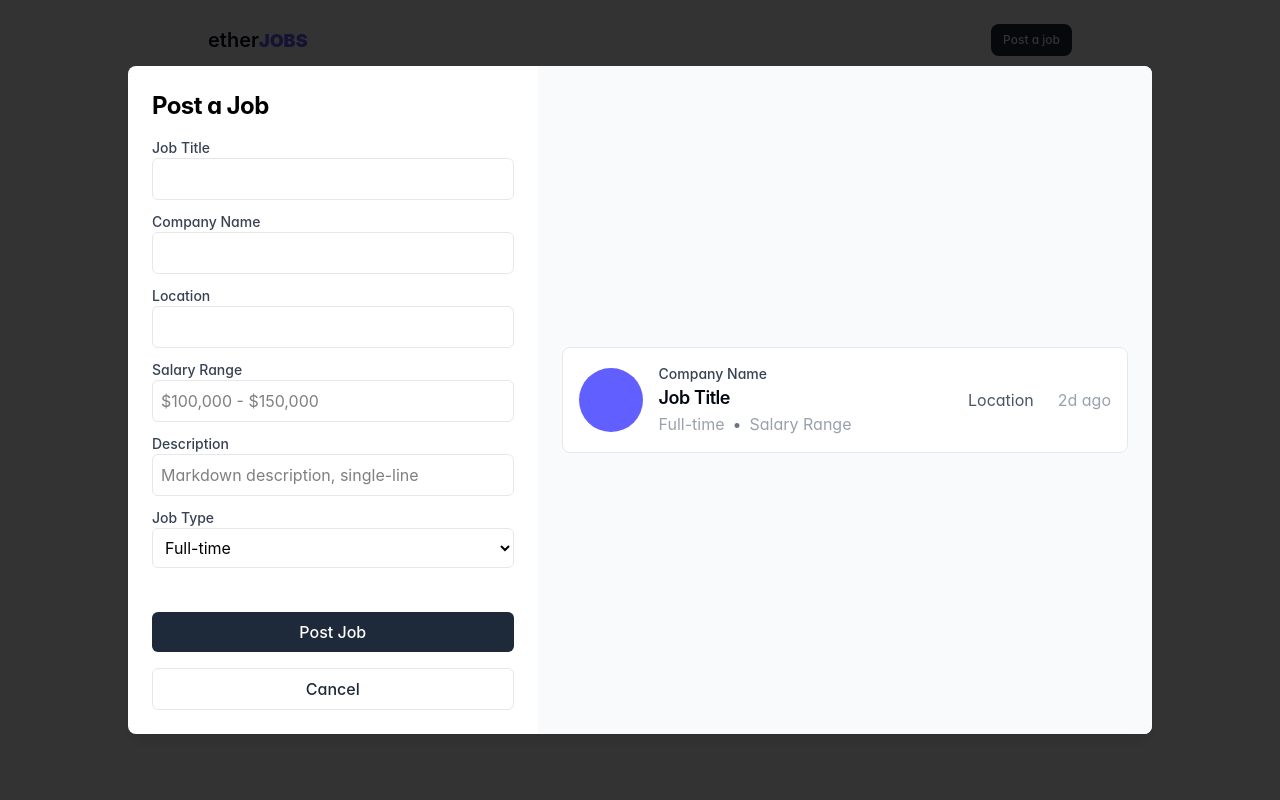
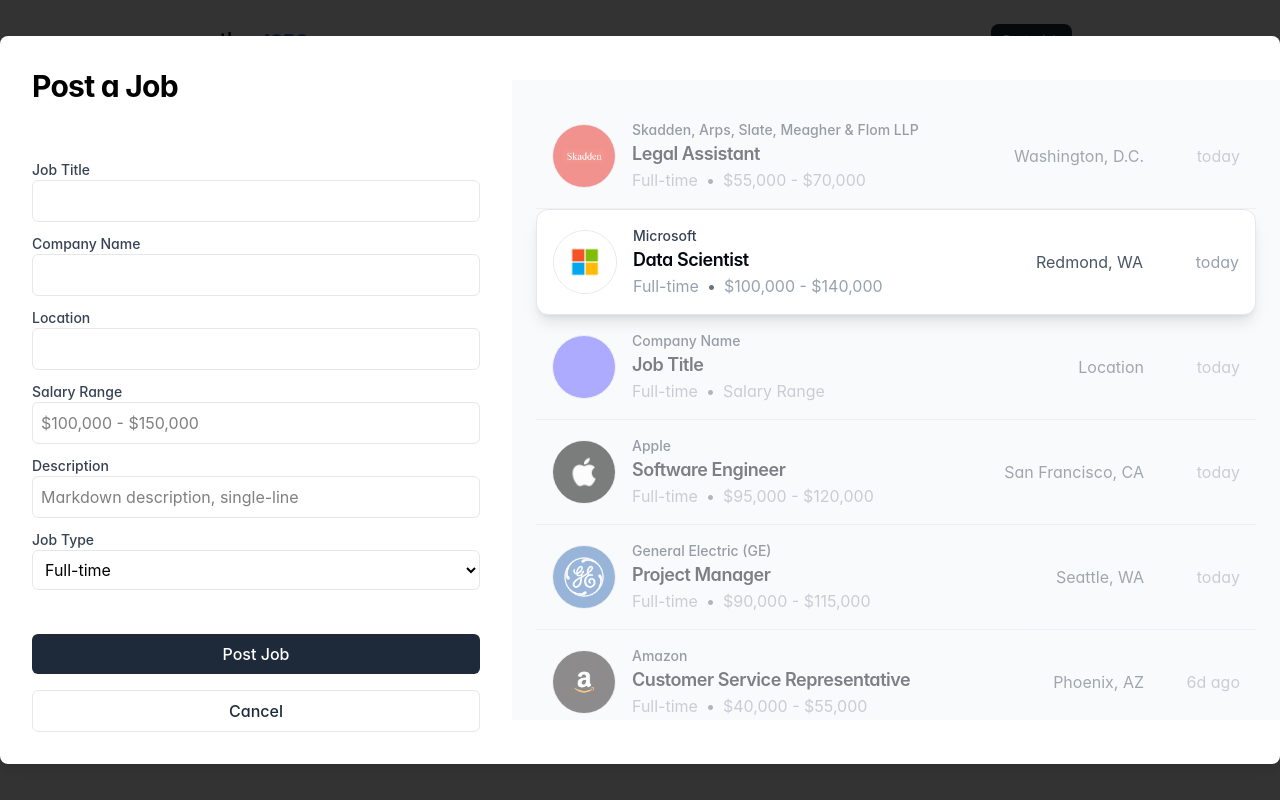
Before and after one commit to laurenrdodge/hacklahoma2025, a Next.js app in the folder frontend/: page / in a window 1280 px wide. Both pictures are taken after typing "Sample" into the empty fields and a click on the button "Post a job". Built offline with nearby package versions, Linux system fonts and the light colour scheme; a web font is replaced by a local one.

Commit message:
Upgraded preview for job posting

```diff
--- a/frontend/src/components/JobPostModal.tsx
+++ b/frontend/src/components/JobPostModal.tsx
@@ -1,6 +1,8 @@
 "use client";
 
 import { useState } from "react";
+import jobs from "@/data/jobs.json";
+import JobCard from "@/components/JobCard";
 
 interface JobPostModalProps {
   isOpen: boolean;
@@ -17,13 +19,33 @@
 
   if (!isOpen) return null;
 
+  // Mock new job to be inserted dynamically
+  const newJob = {
+    id: jobs.length + 1,
+    title: jobTitle || "Job Title",
+    company: companyName || "Company Name",
+    location: location || "Location",
+    type: jobType,
+    salaryRange: salaryRange || "Salary Range",
+    description,
+    postedDate: new Date().toISOString().split("T")[0], // Today's date
+  };
+
+  // Combine jobs with live preview (sorted by dateAdded, newest first)
+  const sortedJobs = [newJob, ...jobs].sort(
+    (a, b) =>
+      new Date(b.postedDate).getTime() - new Date(a.postedDate).getTime()
+  );
+
   return (
     <div className="fixed inset-0 bg-black/80 flex justify-center items-center z-50">
       {/* Modal container */}
-      <div className="bg-white rounded-lg shadow-lg w-full max-w-5xl flex overflow-hidden">
+      <div className="bg-white rounded-lg shadow-lg w-full max-w-7xl flex overflow-hidden items-center">
         {/* Left: Job Input Form */}
-        <div className="w-2/5 p-6">
-          <h2 className="text-2xl font-bold mb-4 tracking-tight">Post a Job</h2>
+        <div className="w-2/5 p-8">
+          <h2 className="text-3xl font-bold mb-14 tracking-tight">
+            Post a Job
+          </h2>
 
           <label className="block text-sm font-medium text-gray-700">
             Job Title
@@ -102,33 +124,22 @@
           </button>
         </div>
 
-        {/* Right: Live Preview */}
-        <div className="w-3/5 bg-gray-50 p-6 flex flex-col justify-center">
-          {/* <h3 className="text-gray-500 mb-2">Preview</h3> */}
-          <div className="border p-4 rounded-lg bg-white">
-            <div className="relative flex justify-between items-center rounded-xl">
-              <div className="flex items-center">
-                <div className="h-16 w-16 bg-indigo-500 rounded-full"></div>
-                <div className="ml-4">
-                  <h2 className="font-medium text-sm text-gray-700">
-                    {companyName || "Company Name"}
-                  </h2>
-                  <h3 className="font-semibold text-lg tracking-tight text-gray-950">
-                    {jobTitle || "Job Title"}
-                  </h3>
-                  <div className="flex space-x-2 text-gray-400">
-                    <p>{jobType} </p>
-                    <span className="text-gray-500">&bull;</span>
-                    <p className="">{salaryRange || "Salary Range"}</p>
-                  </div>
-                </div>
-              </div>
-              <div className="flex space-x-6">
-                <p className="text-gray-600">{location || "Location"}</p>
-                <p className="text-gray-400">2d ago</p>
-              </div>
-            </div>
-          </div>
+        {/* Right: Job Listings with Live Preview */}
+        <div className="w-3/5 bg-gray-50 p-6 overflow-y-auto h-[80vh]">
+          <ul className="divide-y divide-gray-200">
+            {sortedJobs.map((job, index) => (
+              <li
+                key={job.id}
+                className={`py-4 ${
+                  index === 1
+                    ? "bg-white border border-gray-200 shadow-lg p-4 rounded-xl"
+                    : "opacity-50 px-4"
+                }`}
+              >
+                <JobCard job={job} />
+              </li>
+            ))}
+          </ul>
         </div>
       </div>
     </div>
```
